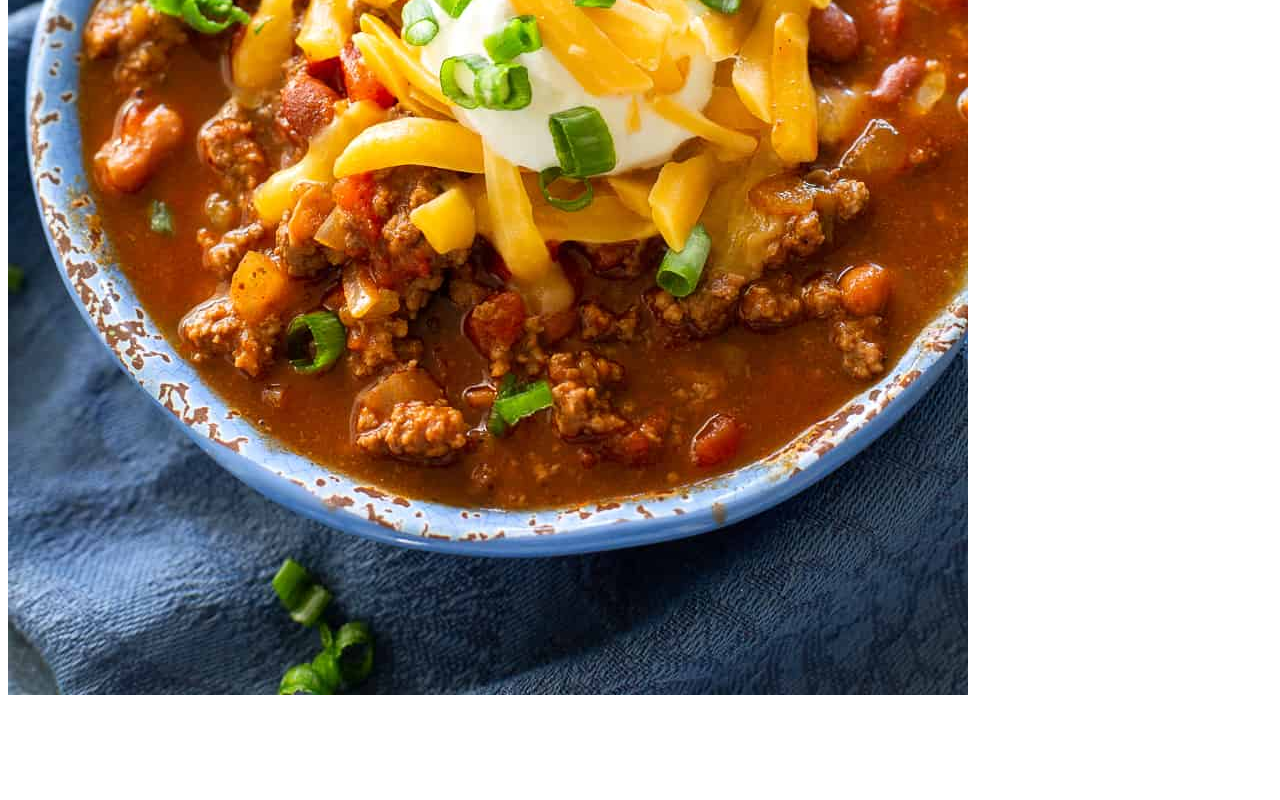
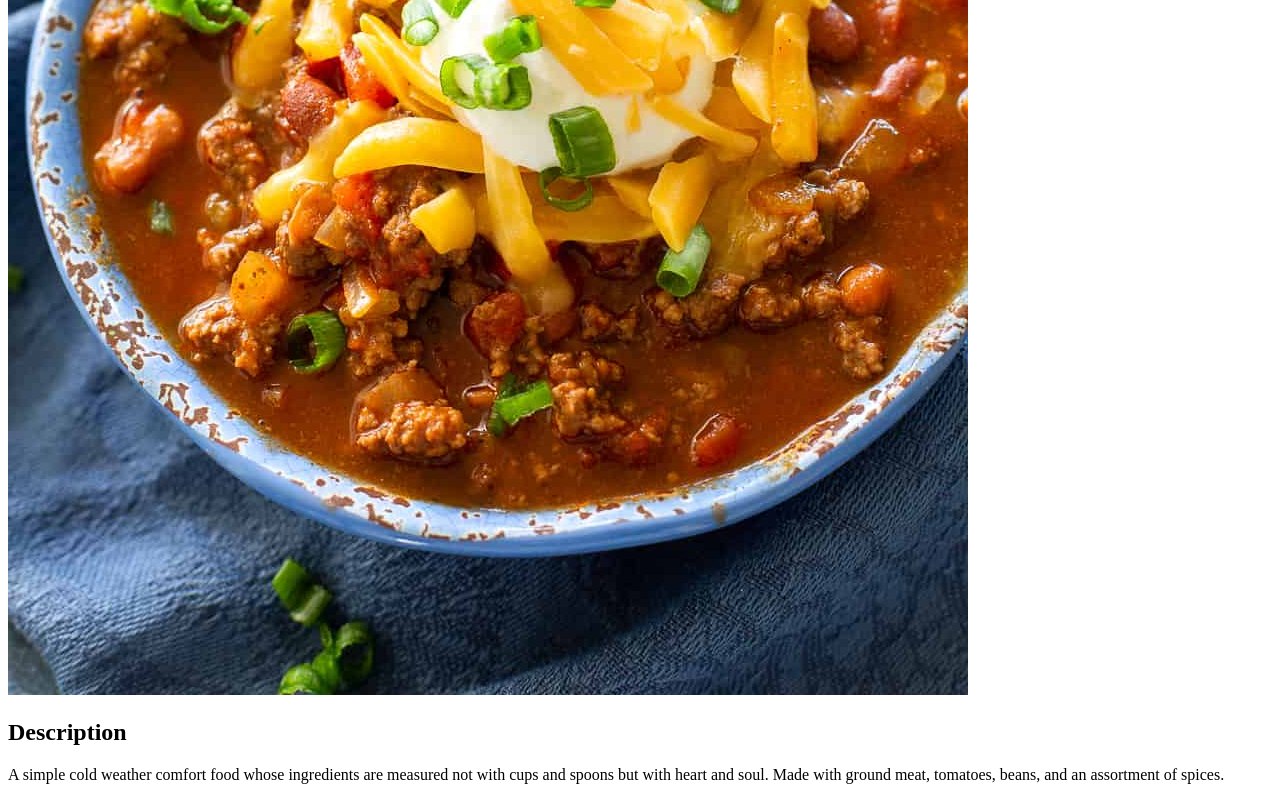
Before and after one commit to chibifire91/odin-recipes, a plain HTML site: page recipes/chili.html in a window 1280 px wide. Shown: the part 585-1385 px from the top of the page. Before the commit the page ends 1292 px from the top, so only its background shows below. Drawn offline with Linux system fonts and the light colour scheme.

Commit message:
Add description heading and paragraph below image

```diff
--- a/recipes/chili.html
+++ b/recipes/chili.html
@@ -11,6 +11,14 @@
 
     <img src="../images/chili.jpg" alt="Bowl of chili topped with sour cream,
     shredded cheese, and chives">
+
+    <h2>Description</h2>
+
+    <p>A simple cold weather comfort food whose ingredients are measured not with cups
+        and spoons but with heart and soul. Made with ground meat, tomatoes, beans,
+        and an assortment of spices.
+    </p>
+
 </body>
 
 </html>
```
